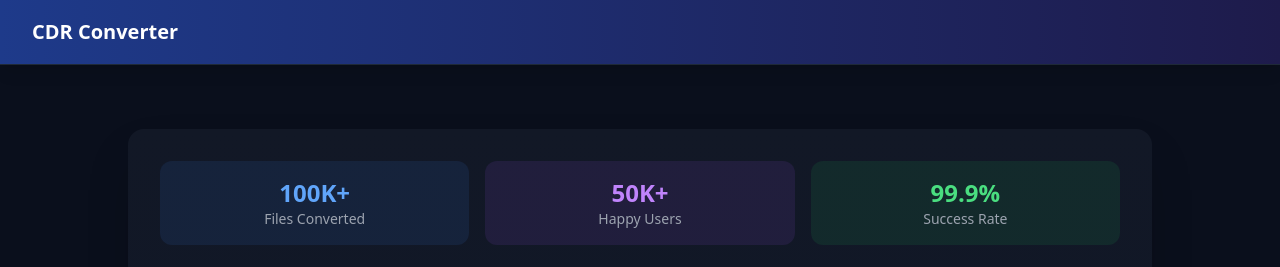
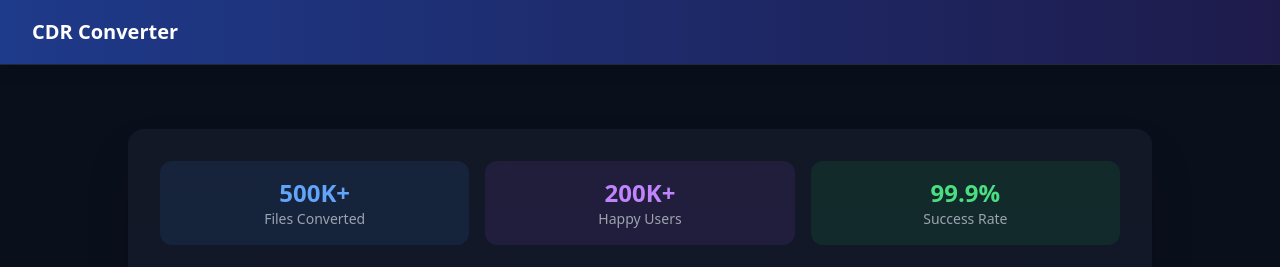
Before and after one commit to GauravSharma9027/crdFIleConverterFrontend, a React (Vite) app: page / in a window 1280 px wide. Shown: the top 267 px of the page. Built offline with nearby package versions, Linux system fonts and the light colour scheme.

Commit message:
some changes

```diff
--- a/src/components/conversion/StatsDisplay.jsx
+++ b/src/components/conversion/StatsDisplay.jsx
@@ -15,8 +15,8 @@ const StatCard = ({ value, label, delay }) => (
 
 const StatsDisplay = () => {
   const stats = [
-    { value: "100K+", label: "Files Converted", delay: 0.1, colorClass: "bg-blue-500/10 border-blue-500/20 text-blue-400" },
-    { value: "50K+", label: "Happy Users", delay: 0.2, colorClass: "bg-purple-500/10 border-purple-500/20 text-purple-400" },
+    { value: "500K+", label: "Files Converted", delay: 0.1, colorClass: "bg-blue-500/10 border-blue-500/20 text-blue-400" },
+    { value: "200K+", label: "Happy Users", delay: 0.2, colorClass: "bg-purple-500/10 border-purple-500/20 text-purple-400" },
     { value: "99.9%", label: "Success Rate", delay: 0.3, colorClass: "bg-green-500/10 border-green-500/20 text-green-400" },
   ];
 
```
